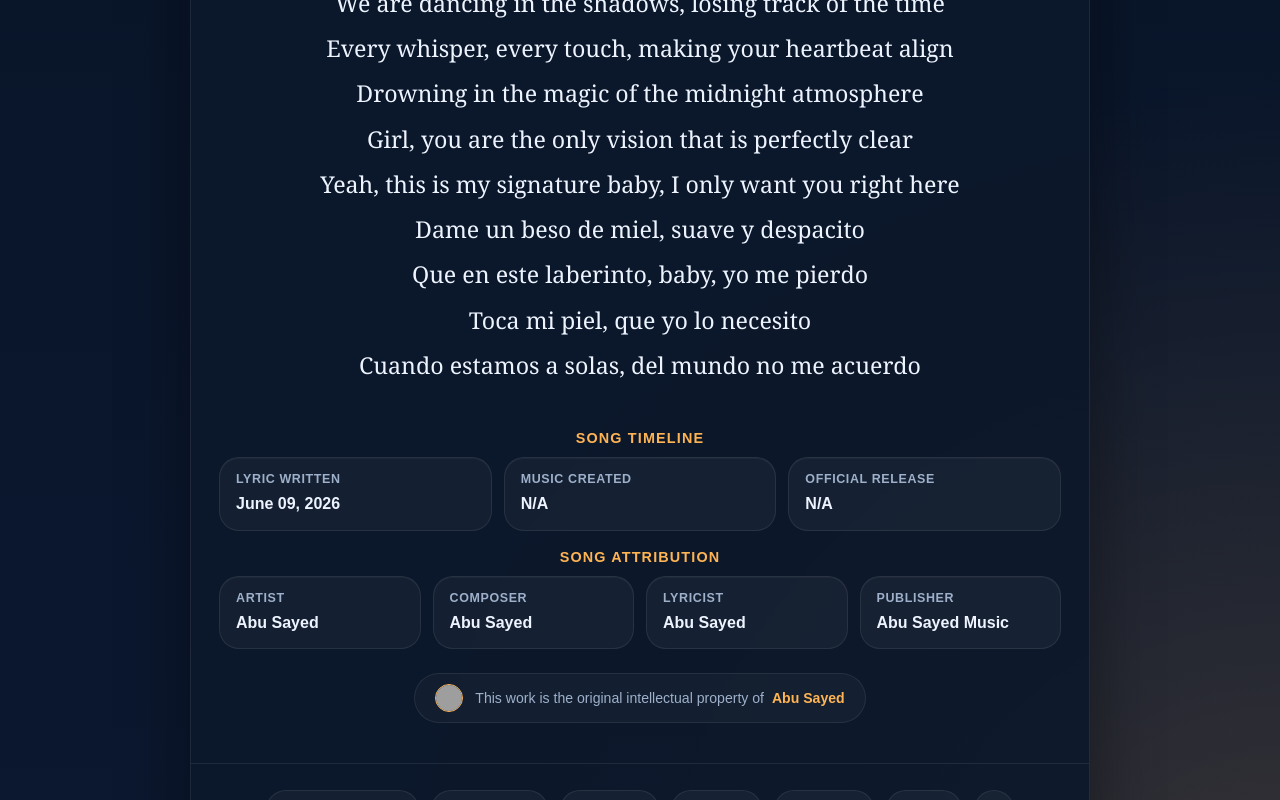
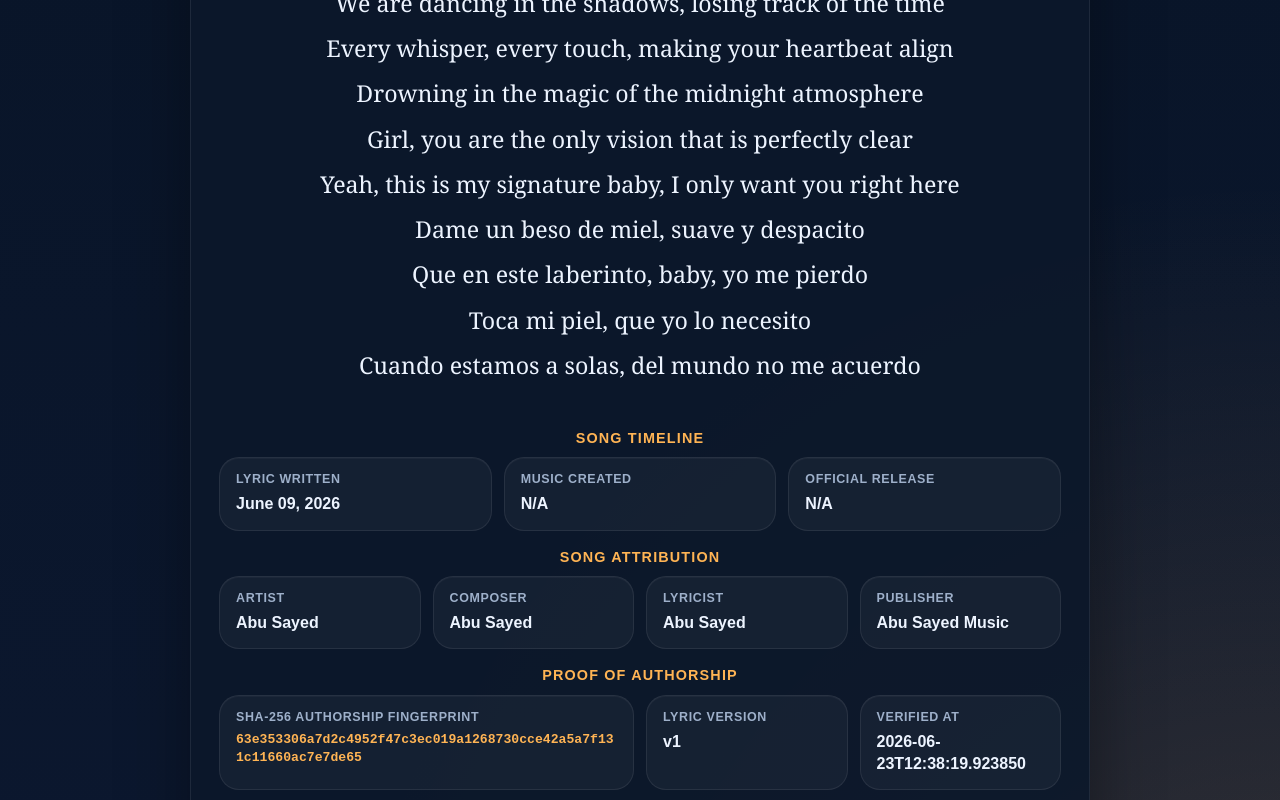
Before and after one commit to ImAbuSayed/beso-de-miel, a plain HTML site: page index.html in a window 1280 px wide. Shown: the part 2000-2800 px from the top of the page. Drawn offline with Linux system fonts and the light colour scheme; grey boxes are pictures that could not be loaded.

Commit message:
feat: update song assets v1 with signed GPG commit [verified]

```diff
--- a/index.html
+++ b/index.html
@@ -14,9 +14,9 @@
     <meta name="keywords" content="Beso de miel, Abu Sayed lyrics, original song lyrics, Abu Sayed original song, Abu Sayed lyricist, Abu Sayed composer, Abu Sayed songwriter, official lyrics">
     <meta name="robots" content="index,follow,max-snippet:-1,max-image-preview:large,max-video-preview:-1">
     <meta name="referrer" content="strict-origin-when-cross-origin">
-    <meta name="description" content="Full lyrics for &#x27;Beso de miel&#x27; by Abu Sayed. An original composition, lyrics, and production by Abu Sayed.">
+    <meta name="description" content="Official lyric archive for Abu Sayed&#x27;s song &#x27;Beso de miel&#x27;. Written, composed, and owned by the artist.">
     <meta property="og:title" content="Beso de miel - Original Lyrics by Abu Sayed">
-    <meta property="og:description" content="Full lyrics for &#x27;Beso de miel&#x27; by Abu Sayed. An original composition, lyrics, and production by Abu Sayed.">
+    <meta property="og:description" content="Official lyric archive for Abu Sayed&#x27;s song &#x27;Beso de miel&#x27;. Written, composed, and owned by the artist.">
     <meta property="og:type" content="music.song">
     <meta property="og:url" content="https://imabusayed.github.io/beso-de-miel/">
     <meta property="og:site_name" content="Abu Sayed Music">
@@ -24,7 +24,7 @@
     <meta name="last-modified" content="2026-06-09 13:23:31">
     <meta name="twitter:card" content="summary_large_image">
     <meta name="twitter:title" content="Beso de miel - Original Lyrics by Abu Sayed">
-    <meta name="twitter:description" content="Full lyrics for &#x27;Beso de miel&#x27; by Abu Sayed. An original composition, lyrics, and production by Abu Sayed.">
+    <meta name="twitter:description" content="Official lyric archive for Abu Sayed&#x27;s song &#x27;Beso de miel&#x27;. Written, composed, and owned by the artist.">
     <link rel="canonical" href="https://imabusayed.github.io/beso-de-miel/">
     <link rel="sitemap" type="application/xml" title="Sitemap" href="https://imabusayed.github.io/beso-de-miel/sitemap.xml">
     <link rel="author" href="https://github.com/ImAbuSayed">
@@ -100,7 +100,7 @@
       "@id": "https://imabusayed.github.io/beso-de-miel#webpage",
       "url": "https://imabusayed.github.io/beso-de-miel/",
       "name": "Beso de miel - Original Lyrics by Abu Sayed",
-      "description": "Full lyrics for 'Beso de miel' by Abu Sayed. An original composition, lyrics, and production by Abu Sayed.",
+      "description": "Official lyric archive for Abu Sayed's song 'Beso de miel'. Written, composed, and owned by the artist.",
       "isPartOf": {
         "@id": "https://music.abusayed.com.bd/#website"
       },
@@ -537,7 +537,7 @@
 
         <div class="controls">
             <button class="btn-speak" id="speakBtn" title="Read the lyrics aloud"><span id="speakText">Read Aloud</span></button>
-            <a href="https://music.abusayed.com.bd/Licensing/?https://imabusayed.github.io/beso-de-miel/" class="btn-license" title="Get licensing for this song" target="_blank">Secure Licensing Rights for Beso de miel</a>
+            <a href="https://music.abusayed.com.bd/Licensing/?https://imabusayed.github.io/beso-de-miel/" class="btn-license" title="Get licensing for this song" target="_blank">Get a Licensing Quote for Beso de miel</a>
 
         </div>
         <br>
@@ -612,6 +612,26 @@
             <div class="meta-card">
                 <span class="meta-label">Publisher</span>
                 <strong>Abu Sayed Music</strong>
+            </div>
+
+                </div>
+            </div>
+
+            <div class="details-block">
+                <div class="details-title">Proof of Authorship</div>
+                <div class="meta-grid">
+
+            <div class="meta-card" style="grid-column: span 2;">
+                <span class="meta-label">SHA-256 Authorship Fingerprint</span>
+                <strong style="word-break: break-all; font-family: monospace; font-size: 0.82rem; color: var(--accent);">63e353306a7d2c4952f47c3ec019a1268730cce42a5a7f131c11660ac7e7de65</strong>
+            </div>
+            <div class="meta-card">
+                <span class="meta-label">Lyric Version</span>
+                <strong>v1</strong>
+            </div>
+            <div class="meta-card">
+                <span class="meta-label">Verified At</span>
+                <strong>2026-06-23T12:38:19.923850</strong>
             </div>
 
                 </div>
```
Also changed, not shown: excerpts/Bridge-Preview.txt (added), excerpts/Chorus-Preview.txt (added), excerpts/Final-Chorus-Preview.txt (added), excerpts/Hook-Preview.txt (added), excerpts/Pre-Chorus-2-Preview.txt (added), excerpts/Pre-Chorus-3-Preview.txt (added), excerpts/Pre-Chorus-Preview.txt (added), excerpts/Verse-1-Preview.txt (added), excerpts/Verse-2-Preview.txt (added), excerpts/Verse-3-Preview.txt (added), hashes.txt (added), llms.txt, lyrics_backup/2026-06-23_beso-de-miel-v1.txt (added), manifest.json (added), 1 other file.
